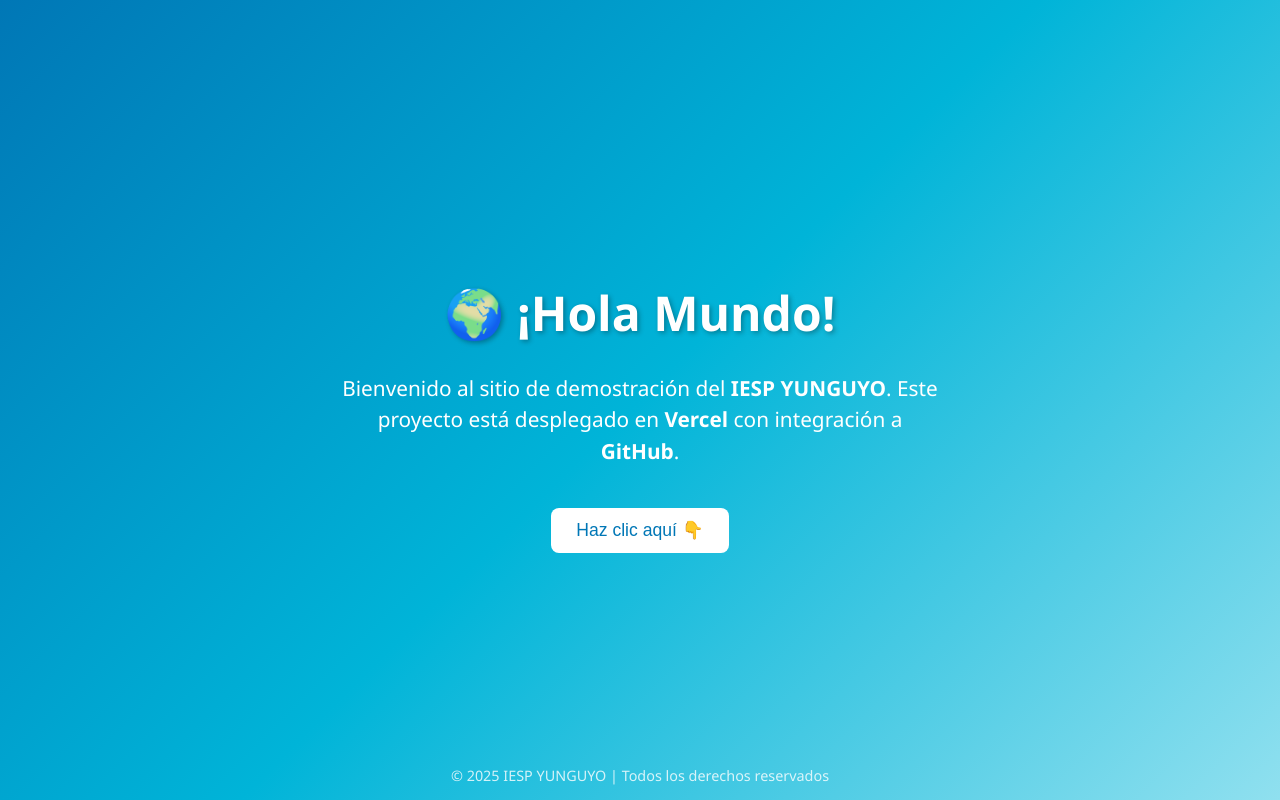
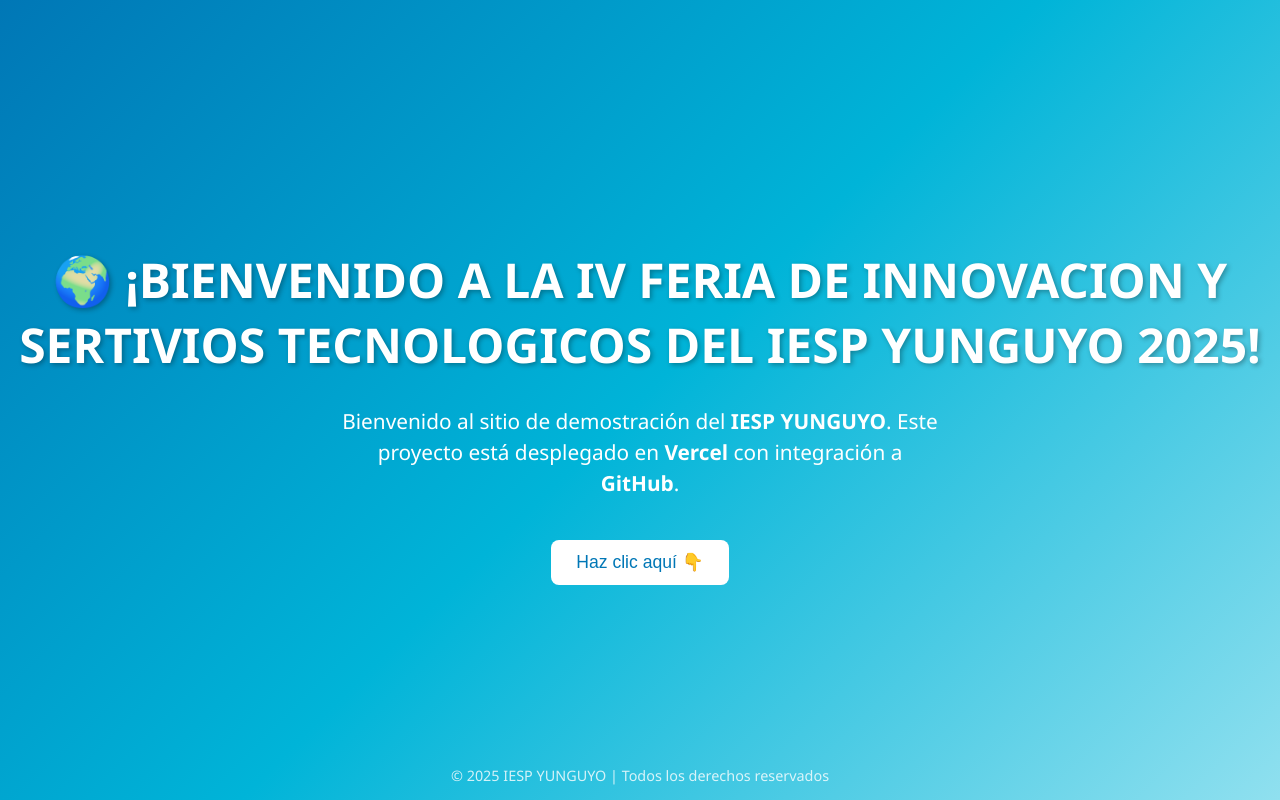
Before and after one commit to doltin/hola-mundo, a plain HTML site: page index.html in a window 1280 px wide. Drawn offline with Linux system fonts and the light colour scheme.

Commit message:
Actualización del index.html desde Visual Studio Code

```diff
--- a/index.html
+++ b/index.html
@@ -67,7 +67,7 @@
 </head>
 <body>
 
-  <h1>🌍 ¡Hola Mundo!</h1>
+  <h1>🌍 ¡BIENVENIDO A LA IV FERIA DE INNOVACION Y SERTIVIOS TECNOLOGICOS DEL IESP YUNGUYO 2025!</h1>
   <p>Bienvenido al sitio de demostración del <strong>IESP YUNGUYO</strong>.
   Este proyecto está desplegado en <strong>Vercel</strong> con integración a <strong>GitHub</strong>.</p>
 
```
